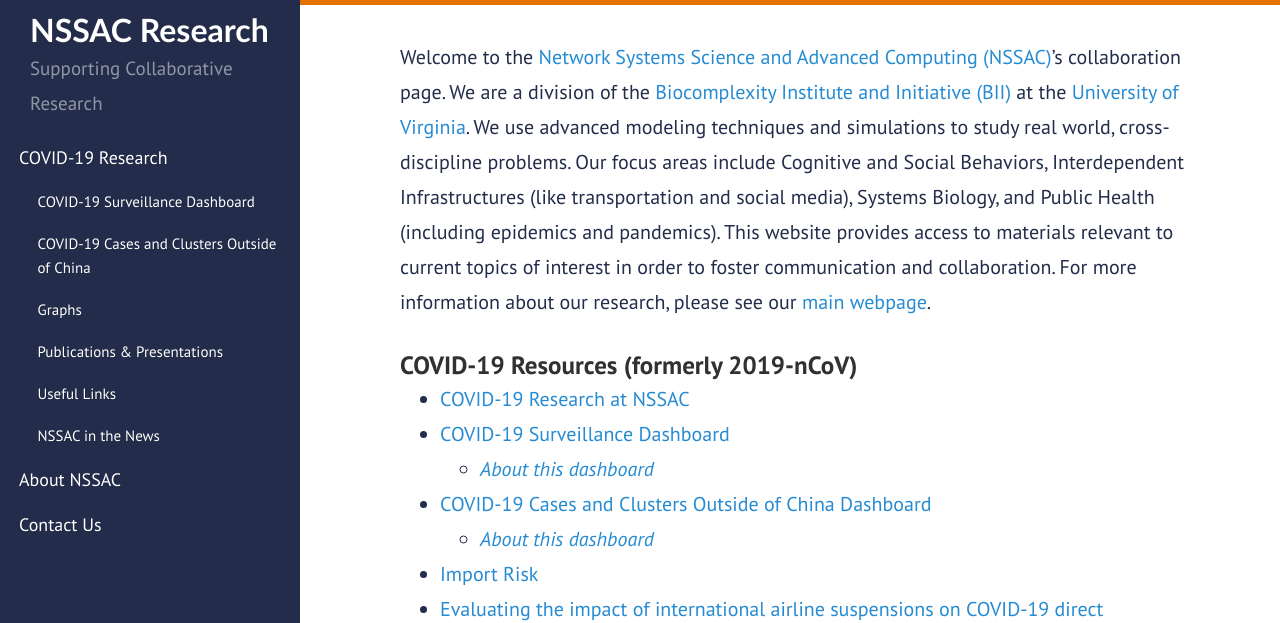
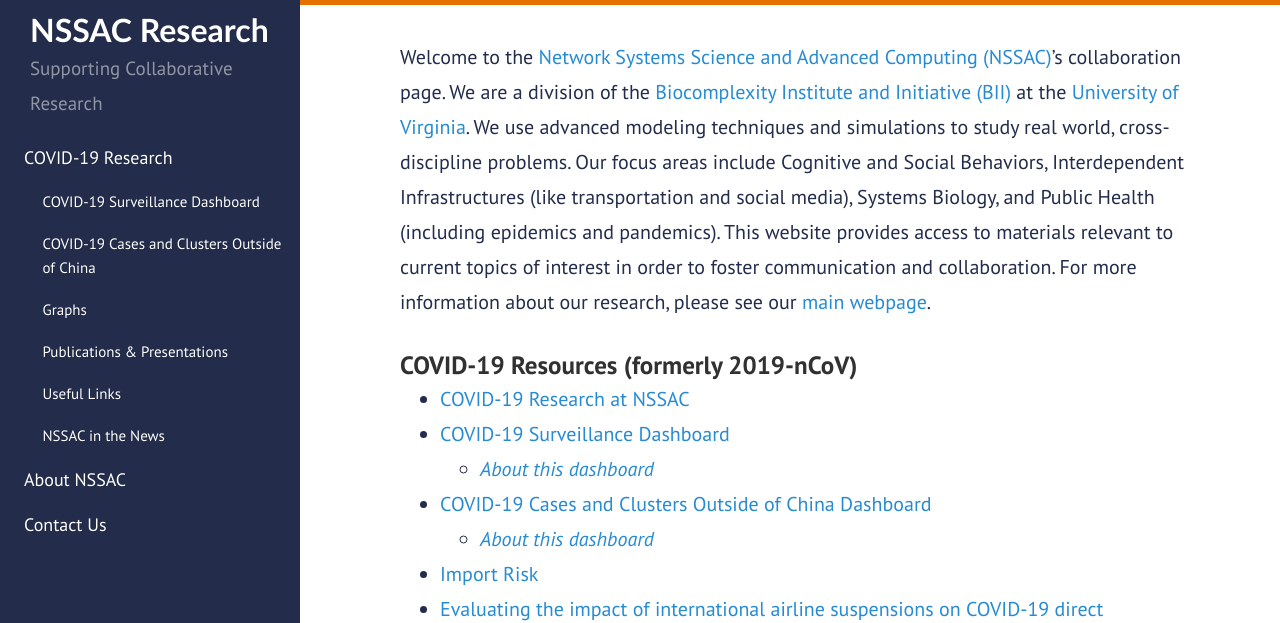
Before and after one commit to mehta-gaurav/mehta-gaurav.github.io, a Jekyll site: the page built from index.md, in a window 1280 px wide. Shown: the top 623 px of the page. Built offline with Jekyll 4.4.1, drawn with Linux system fonts in a browser that asks for light colours.

Commit message:
Update layout.css

```diff
--- a/public/css/layout.css
+++ b/public/css/layout.css
@@ -42,6 +42,14 @@
  #menu .main-menu {
     display: block;
     font-size: 16px;
+
+}
+
+.sub-menu .active {
+    color: white !important;
+    background-color: #000033 !important;
+    border-left: 7px solid #E57200 !important;
+    padding-left: 13px !important;
 
 }
 
@@ -186,6 +194,8 @@
     #menu .main-menu {
     display: block;
     font-size: 18px;
+    margin-left: 5px;
+
     /* overflow-y: scroll; */
     }
 
```
